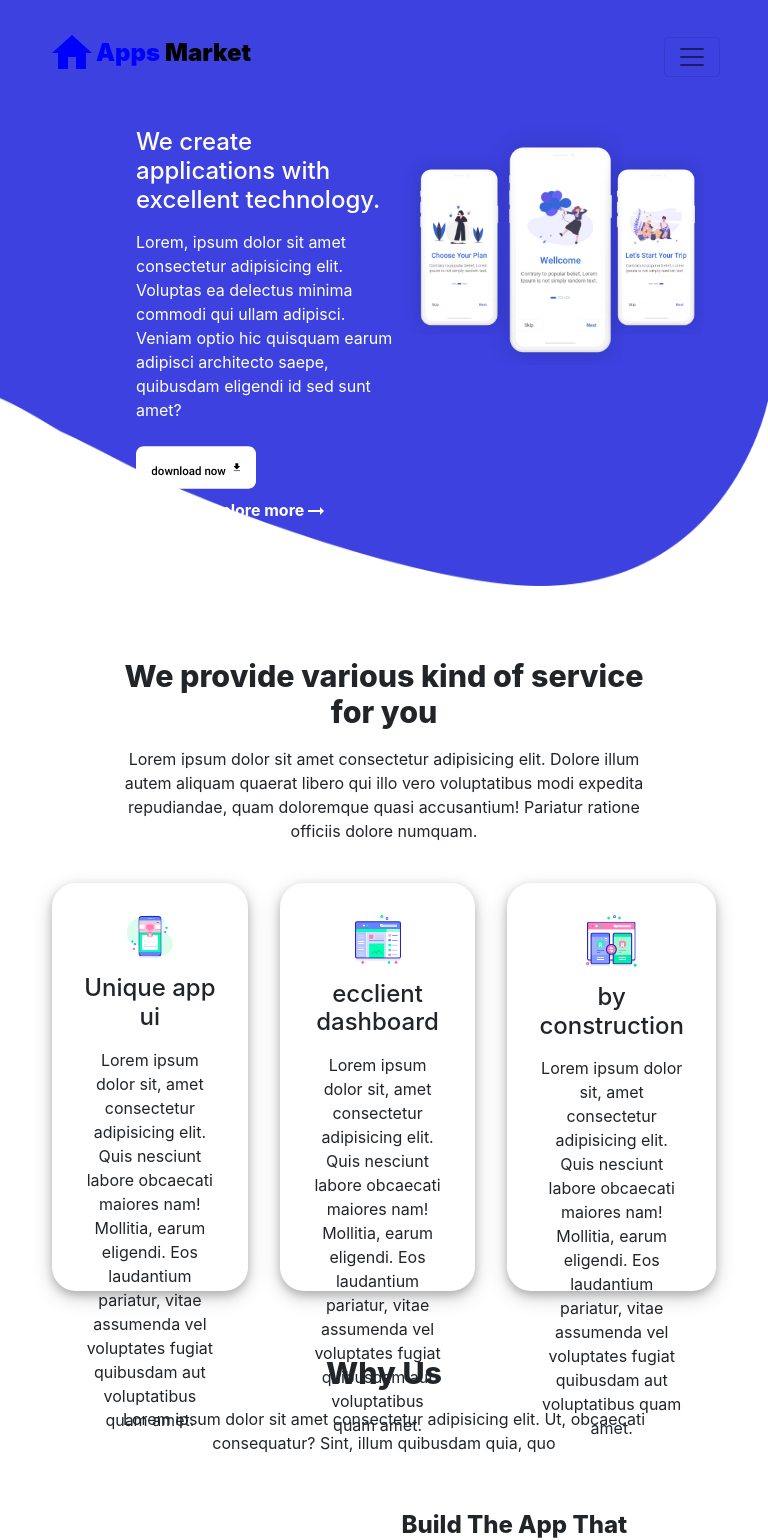
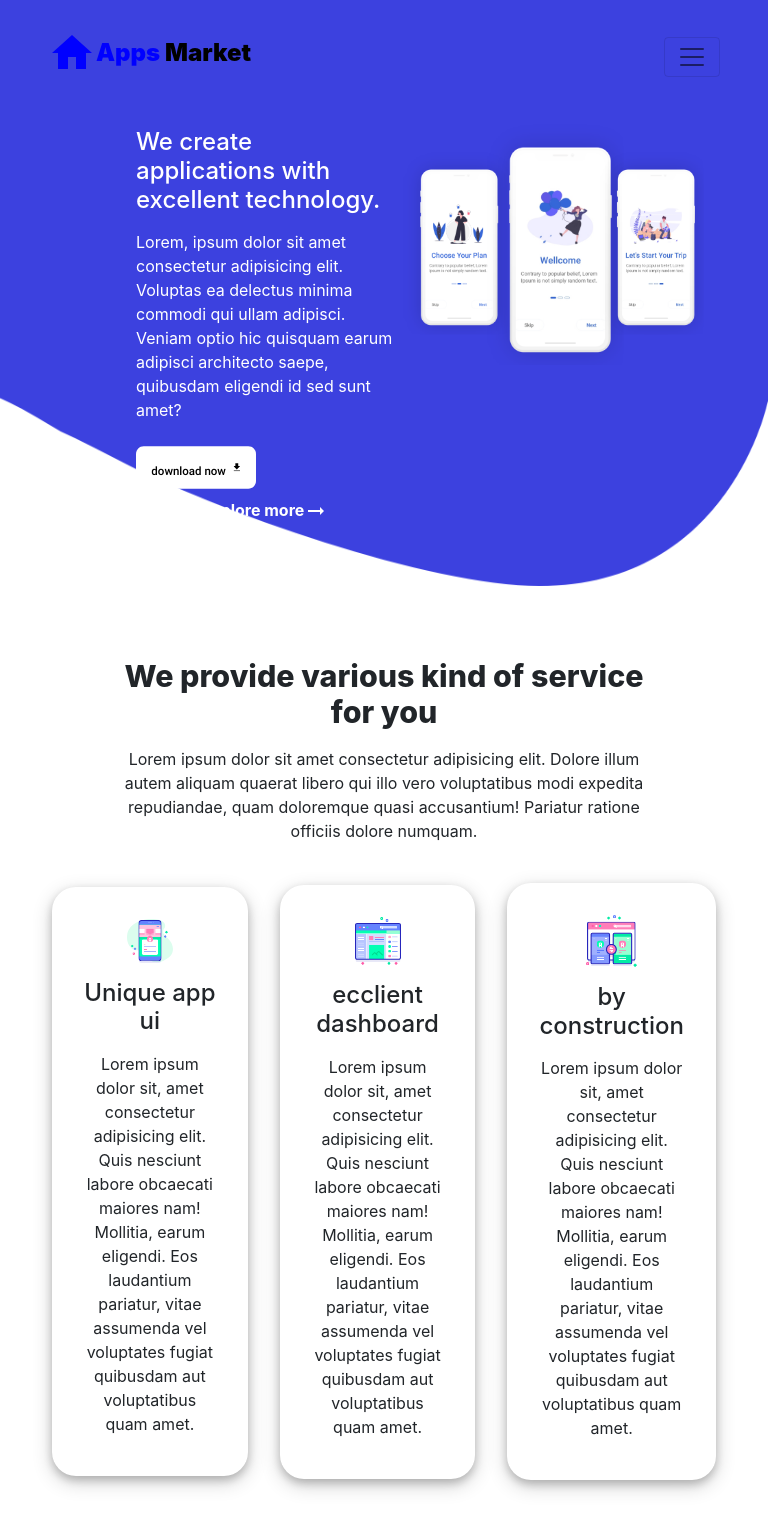
Before and after one commit to coadingCreature/apps_market, a React (Create React App) app: page / in a window 768 px wide. Shown: the top 1540 px of the page. Built offline with nearby package versions, Linux system fonts and the light colour scheme.

Commit message:
apps market final

```diff
--- a/src/client/views/home/landing_services/LandingServices.css
+++ b/src/client/views/home/landing_services/LandingServices.css
@@ -62,7 +62,30 @@
   margin: 1rem 0rem 0.5rem 0rem;
 }
 
-@media only screen and (min-width: 767px) {
+@media only screen and (min-width: 767px) and (max-width: 1023px) {
+  .services_header {
+    display: block;
+    margin: auto;
+    width: 35rem;
+  }
+  .landing_services_grid {
+    margin-top: 2rem;
+    display: -webkit-box;
+    display: -ms-flexbox;
+    display: flex;
+    -ms-flex-wrap: nowrap;
+        flex-wrap: nowrap;
+    -webkit-box-pack: center;
+        -ms-flex-pack: center;
+            justify-content: center;
+  }
+  .landing_services_grid div {
+    max-width: 17rem;
+    height: 100%;
+  }
+}
+
+@media only screen and (min-width: 1024px) {
   .services_header {
     display: block;
     margin: auto;
--- a/src/client/views/home/landing_services/LandingServices.scss
+++ b/src/client/views/home/landing_services/LandingServices.scss
@@ -79,7 +79,41 @@
 
 }
 
-@media only screen and (min-width: 767px) {
+@media only screen and (min-width: 767px) and (max-width: 1023px) {
+
+    .services_header {
+
+        display: block;
+
+        margin: auto;
+
+        width: 35rem;
+
+     }
+
+     .landing_services_grid {
+
+         margin-top: 2rem;
+
+         display: flex;
+
+         flex-wrap: nowrap;
+
+         justify-content: center;
+
+         div {
+
+             max-width: 17rem;
+             height: 100%;
+
+         }
+
+     }
+
+
+}
+
+@media only screen and (min-width: 1024px) {
 
     .services_header {
 
```
Also changed, not shown: 1 other file (tests, documents, lock files or other folders).
